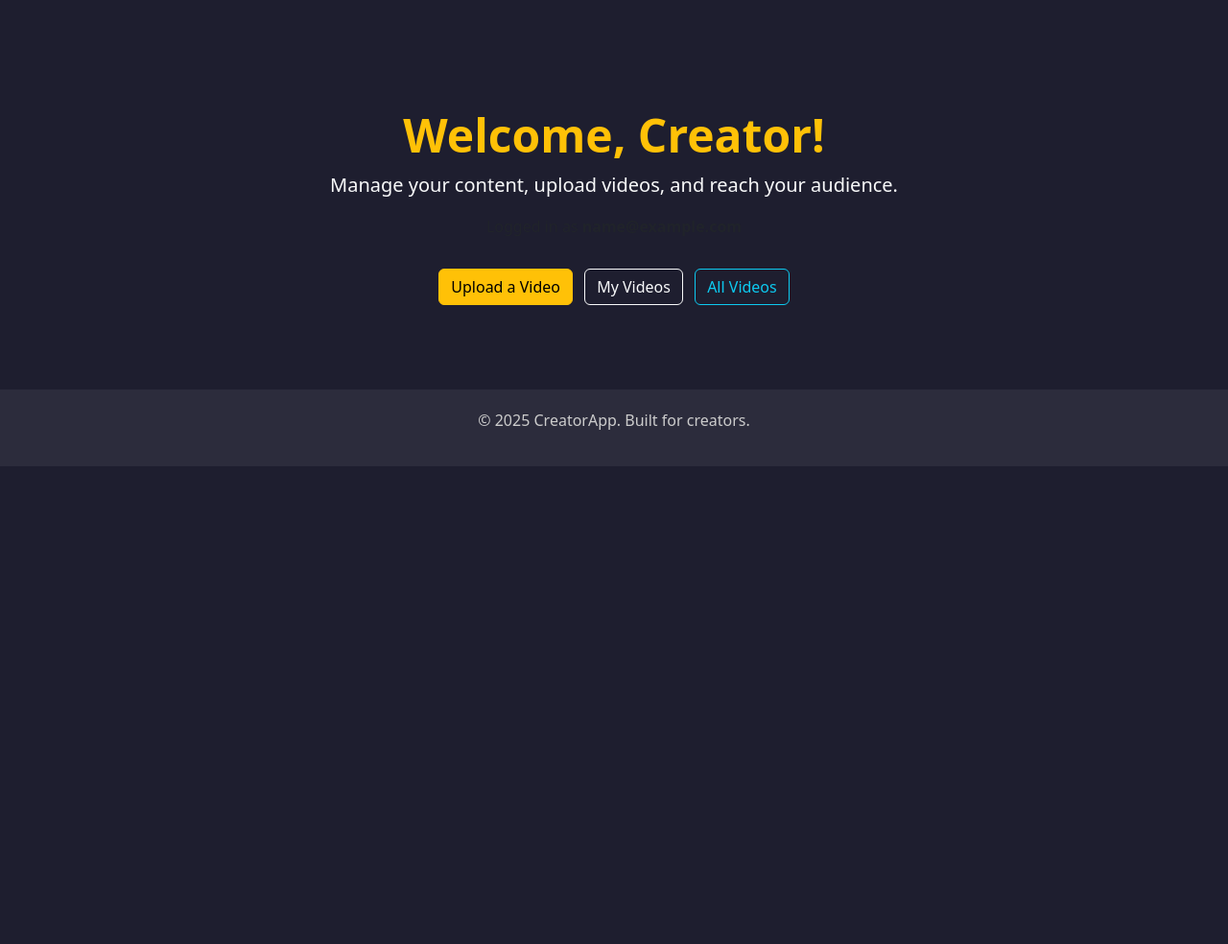
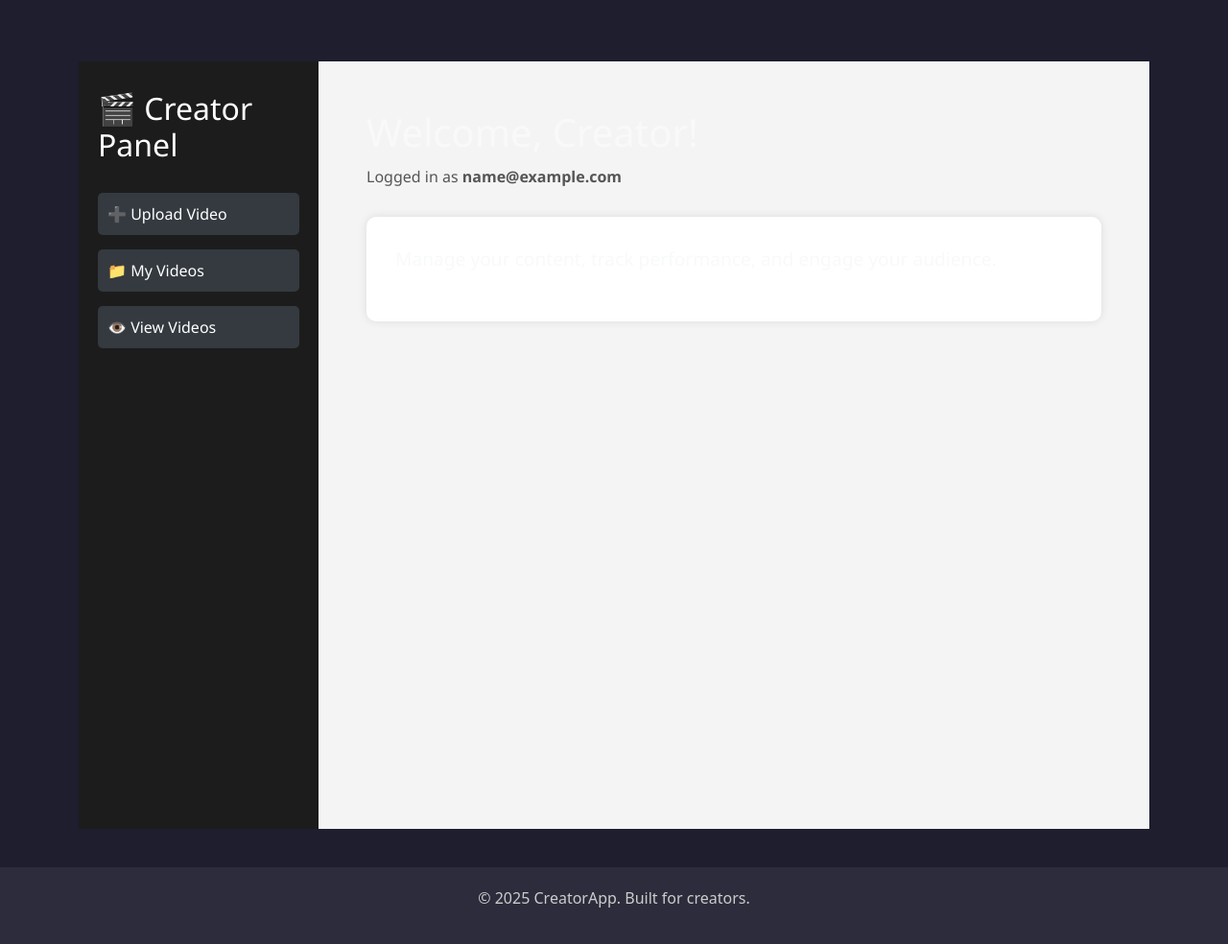
Before and after one commit to AhmedRaza-2/video-sharing, a Flask app: page / in a window 1280 px wide. Shown: the part 56-1040 px from the top of the page at 96% size. Before the commit the page ends 542 px from the top, so only its background shows below. Run offline with Flask 3, Linux system fonts and the light colour scheme; the visitor is signed in with stand-in values (Sample User, id 1); parts of the project's set-up code (start-up, migrations or seed data) failed here and were passed over.

Commit message:
Update index.html

```diff
--- a/templates/index.html
+++ b/templates/index.html
@@ -1,15 +1,39 @@
 {% extends "base.html" %}
 {% block content %}
-<div class="text-center py-5">
-    <h1 class="display-5 fw-bold text-warning">Welcome, Creator!</h1>
-    <p class="lead text-light">Manage your content, upload videos, and reach your audience.</p>
-    {% if current_user.is_authenticated %}
-        <p class="text-muted">Logged in as <strong>{{ current_user.email }}</strong></p>
-        <a href="{{ url_for('upload') }}" class="btn btn-warning mt-3">Upload a Video</a>
-        <a href="{{ url_for('my_videos') }}" class="btn btn-outline-light mt-3 ms-2">My Videos</a>
-        <a href="{{ url_for('view_videos') }}" class="btn btn-outline-info mt-3 ms-2">All Videos</a>
-    {% else %}
-        <a href="{{ url_for('login') }}" class="btn btn-primary mt-3">Login to Get Started</a>
-    {% endif %}
+<div style="display: flex; min-height: 100vh; font-family: 'Segoe UI', sans-serif; background-color: #f4f4f4;">
+
+    <!-- Sidebar -->
+    <nav style="width: 250px; background-color: #1c1c1c; color: white; padding: 30px 20px;">
+        <h2 style="margin-bottom: 30px;">🎬 Creator Panel</h2>
+        <ul style="list-style: none; padding-left: 0;">
+            <li style="margin-bottom: 15px;">
+                <a href="{{ url_for('upload') }}" style="color: white; text-decoration: none; display: block; padding: 10px; border-radius: 5px; background-color: #343a40;">➕ Upload Video</a>
+            </li>
+            <li style="margin-bottom: 15px;">
+                <a href="{{ url_for('my_videos') }}" style="color: white; text-decoration: none; display: block; padding: 10px; border-radius: 5px; background-color: #343a40;">📁 My Videos</a>
+            </li>
+            <li style="margin-bottom: 15px;">
+                <a href="{{ url_for('view_videos') }}" style="color: white; text-decoration: none; display: block; padding: 10px; border-radius: 5px; background-color: #343a40;">👁️ View Videos</a>
+            </li>
+        </ul>
+    </nav>
+
+    <!-- Main Content -->
+    <main style="flex-grow: 1; padding: 50px;">
+        <div style="margin-bottom: 30px;">
+            <h1 style="font-size: 2.5rem; margin-bottom: 10px;">Welcome, Creator!</h1>
+            {% if current_user.is_authenticated %}
+                <p style="color: #555;">Logged in as <strong>{{ current_user.email }}</strong></p>
+            {% endif %}
+        </div>
+
+        <div style="background-color: white; padding: 30px; border-radius: 10px; box-shadow: 0 0 10px rgba(0,0,0,0.1);">
+            <p style="font-size: 1.2rem; margin-bottom: 20px;">Manage your content, track performance, and engage your audience.</p>
+            {% if not current_user.is_authenticated %}
+                <a href="{{ url_for('login') }}" style="display: inline-block; padding: 10px 20px; background-color: #007bff; color: white; text-decoration: none; border-radius: 5px;">Login to Get Started</a>
+            {% endif %}
+        </div>
+    </main>
+
 </div>
 {% endblock %}
```
